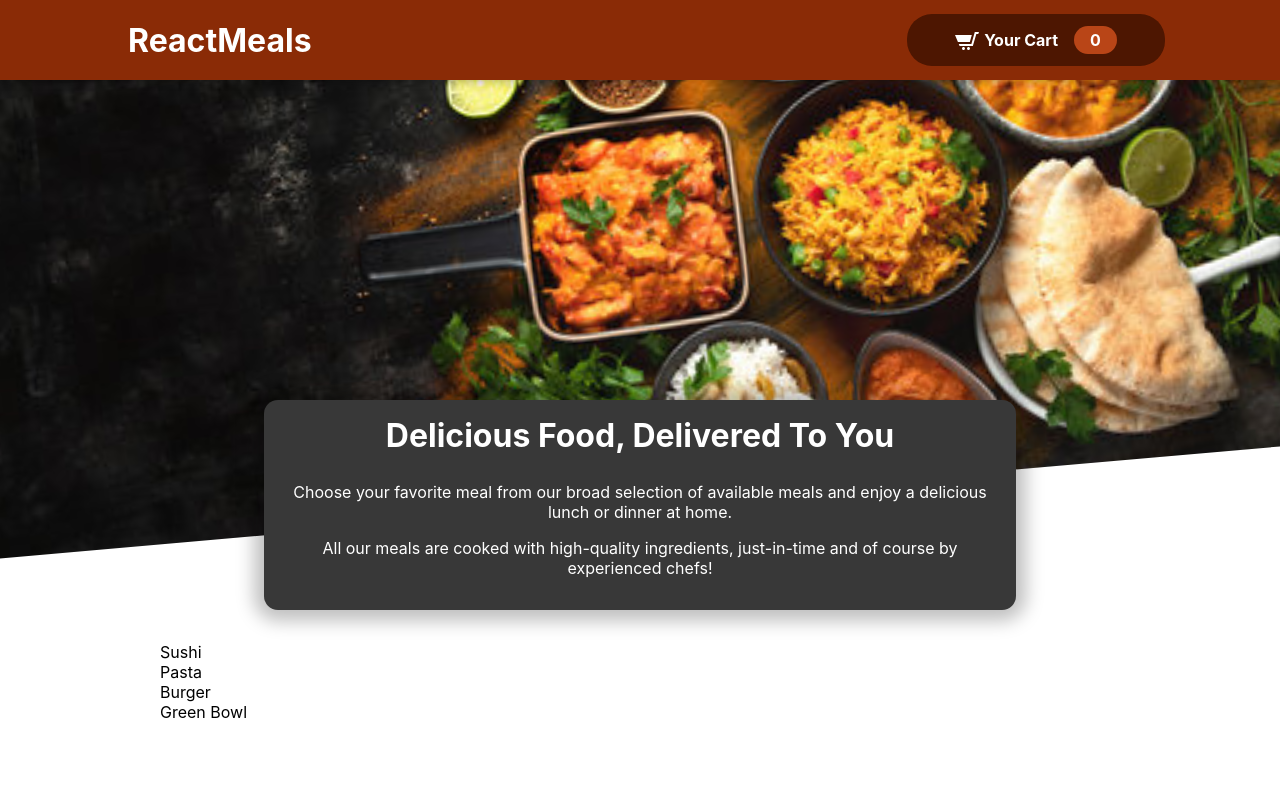
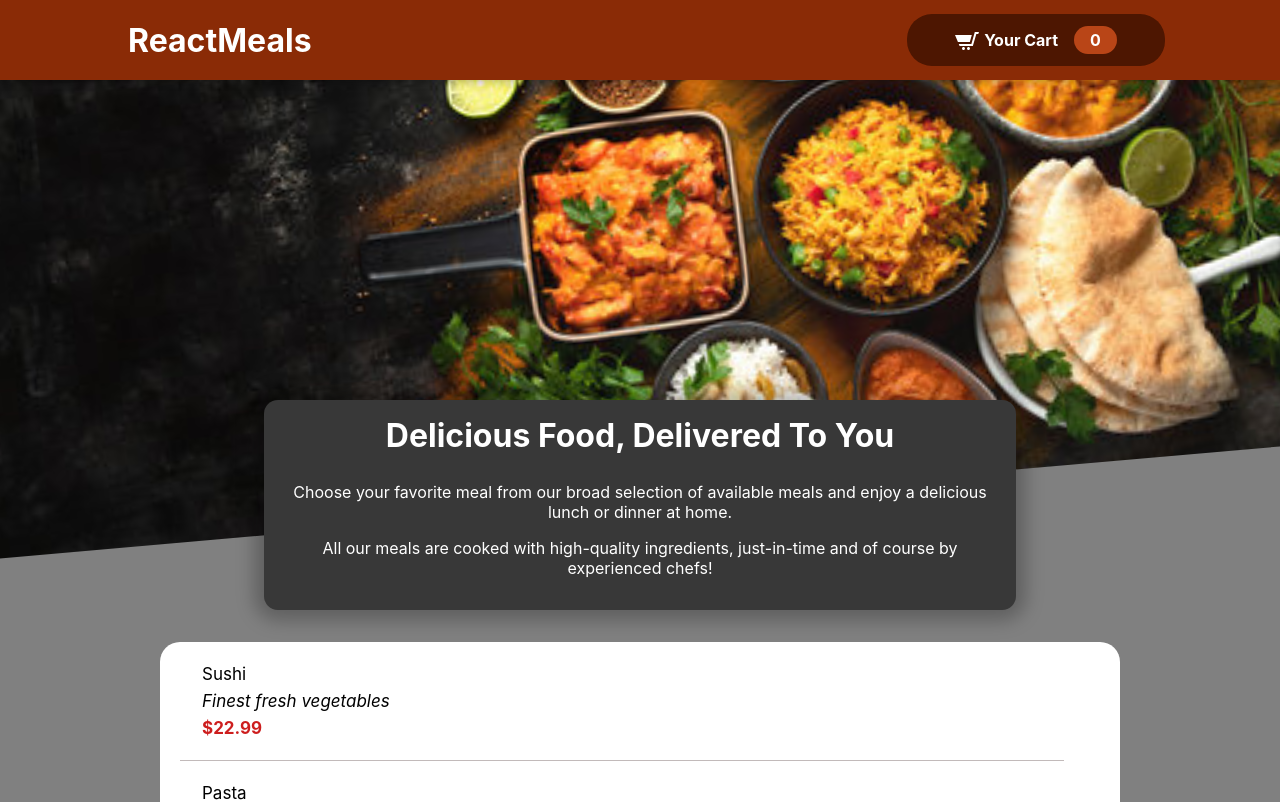
Before and after one commit to rbhriegu459/react-restaurant-app, a React (Create React App) app: page / in a window 1280 px wide. Shown: the top 802 px of the page. Built offline with nearby package versions, Linux system fonts and the light colour scheme.

Commit message:
mealItems

```diff
--- a/src/components/Meals/AvailableMeals.js
+++ b/src/components/Meals/AvailableMeals.js
@@ -29,8 +29,13 @@ const DUMMY_MEALS = [
 ]
 const AvailableMeals = () => {
     const mealsList = DUMMY_MEALS.map(meal => {
-        return <li>{meal.name}</li>;
+        return <div className={classes.meal}>
+            <li>{meal.name}</li>
+            <li className={classes.mealDesc}>{meal.description}</li>
+            <li className={classes.mealPrice}>${meal.price}</li>
+        </div>;
     });
+
     return <section className={classes.meals}>
         <ul>{mealsList}</ul>
     </section>
--- a/src/components/Meals/AvailableMeals.module.css
+++ b/src/components/Meals/AvailableMeals.module.css
@@ -9,6 +9,30 @@
     list-style: none;
     margin: 0;
     padding: 0;
+    background-color: white;
+    border: none;
+    border-radius: 20px;
+  }
+
+  .meal{
+    border-bottom: 1.5px solid rgb(194, 186, 186);
+    width: 89%;
+    padding: 15px;
+    margin-left: 20px;
+  }
+
+  .meal li{
+    margin: 7px;
+    font-size: 17px;
+}
+
+.mealDesc{
+      font-style: italic;
+  }
+
+  .meal .mealPrice{
+    color: rgb(205, 30, 30);
+    font-weight: bold;
   }
 
   @keyframes meals-appear {
--- a/src/index.css
+++ b/src/index.css
@@ -5,6 +5,8 @@ body {
     sans-serif;
   -webkit-font-smoothing: antialiased;
   -moz-osx-font-smoothing: grayscale;
+
+  background-color: grey;
 }
 
 code {
```
